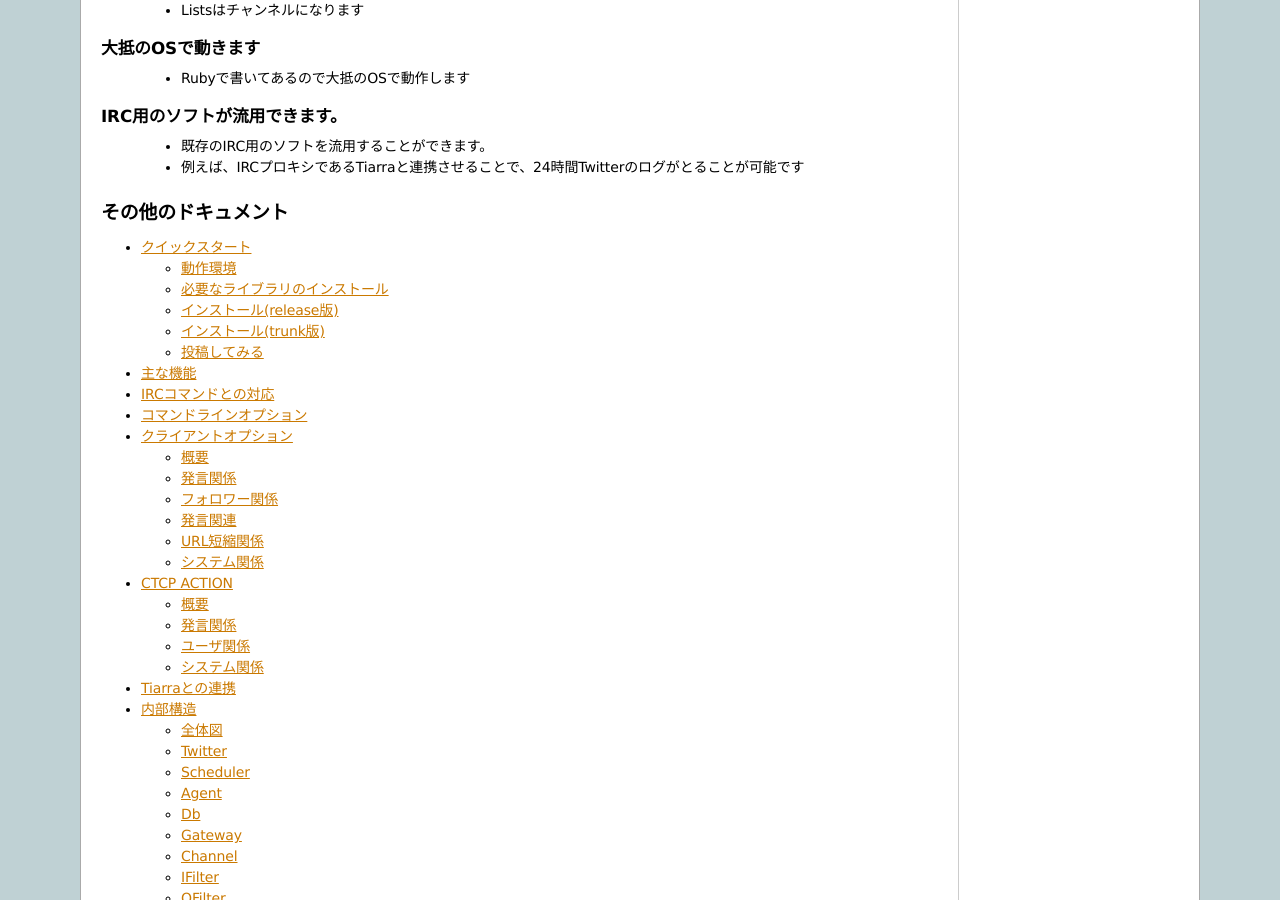
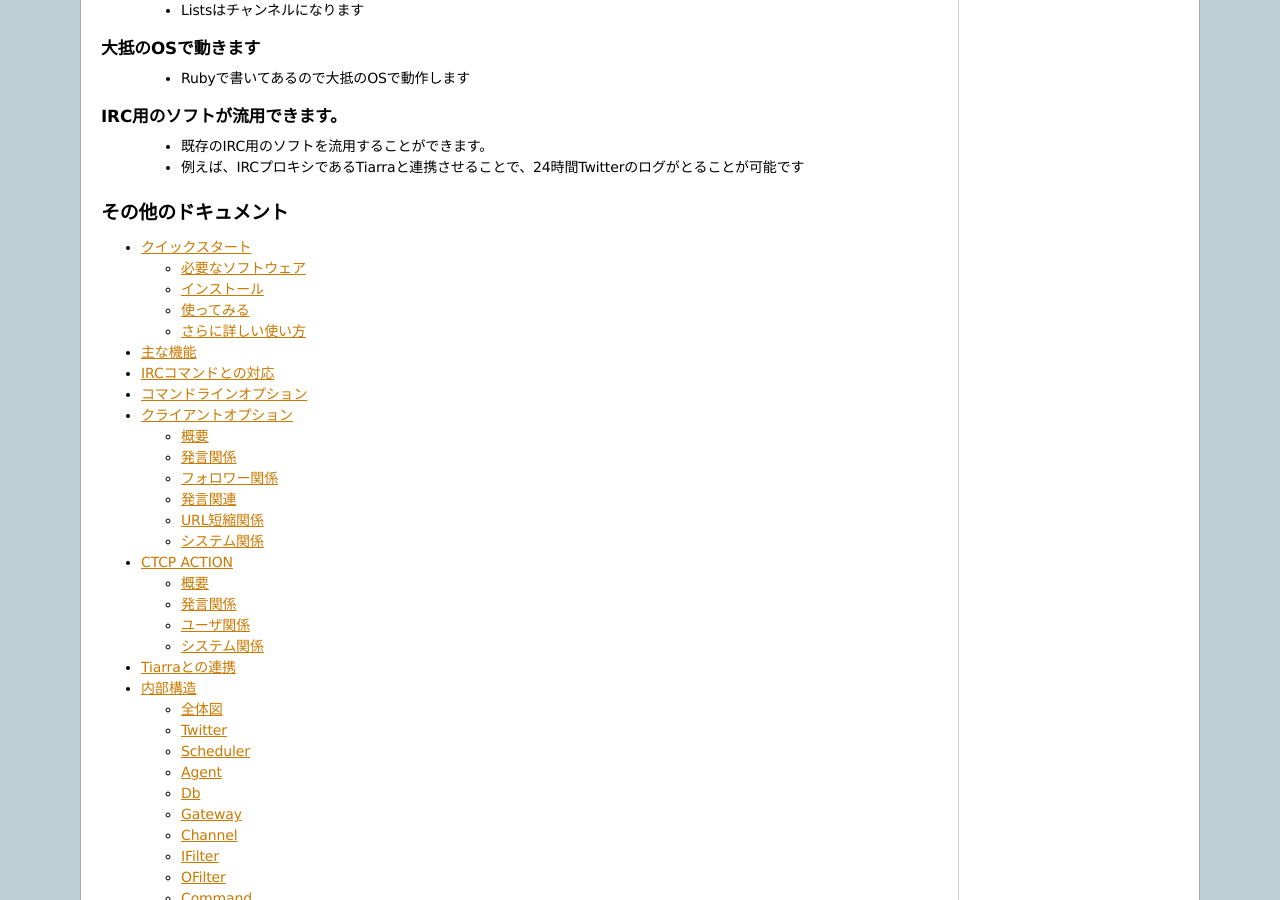
Before and after one commit to atig/atig, a Sphinx documentation site: the page built from docs/index.rst, in a window 1280 px wide and 900 px high, scrolled down 975 px. Built offline with Sphinx 7.4.7, drawn with Linux system fonts in a browser that asks for light colours; some of the changed lines change nothing that is shown.

Commit message:
quickstartかいた

```diff
--- a/docs/quickstart.rst
+++ b/docs/quickstart.rst
@@ -1,35 +1,57 @@
 クイックスタート
 ================
 
-動作環境
+必要なソフトウェア
 ------------------------------
-以下のものが動作する環境を対象とします。
+以下のものが必要です。
 
- * Ruby 1.8/1.9
- * Sqlite3
+ - Ruby 1.8/1.9
+ - Sqlite3
+ - 適当なIRCクライアント(例: `LimeChat`_)
 
-必要なライブラリのインストール
-------------------------------
-gemをインストールします。::
+.. _LimeChat http://limechat.net/
 
- $ sudo gem install oauth
- $ sudo gem install sqlite3-ruby
+またRubyには次のライブラリがインストールされている必要があります。
 
-Ruby1.8の場合は、さらにjsonが必要です。::
+ - oauth
+ - sqlite3-ruby
+ - json(Ruby 1.8の場合, Ruby 1.9の場合は不要)
+ - rspec(単体テストを実行する場合, 開発者以外は不要)
+ - rake(単体テストを実行する場合, 開発者以外は不要)
 
- $ sudo gem install json
+インストール
+------------
 
-単体テストを実行するには、さらにrakeとrspecが必要です。::
-
- $ sudo gem install rspec
- $ sudo gem install rake
-
-インストール(release版)
-------------------------------
+リリース版
+~~~~~~~~~~
 まだリリース版は存在しません。
 
-インストール(trunk版)
-------------------------------
+trunk版
+~~~~~~~~~~
+githubからpullしてください。::
 
-投稿してみる
+ $ git pull http://mzp.github.com/atig
+
+使ってみる
+----------
+
+起動
+~~~~~~~~~
+
+接続
+~~~~~~~~~
+
+OAuth認証
+~~~~~~~~~
+
+発言してみる
+~~~~~~~~~~~~
+
+
+さらに詳しい使い方
 --------------------
+
+ - Tiarraと連携させると、発言のログを取ることができす。
+ - `God`_ などと連携させると、atig.rbを常駐(デーモン化)させることができます。
+
+.. _God http://god.rubyforge.org/
```
